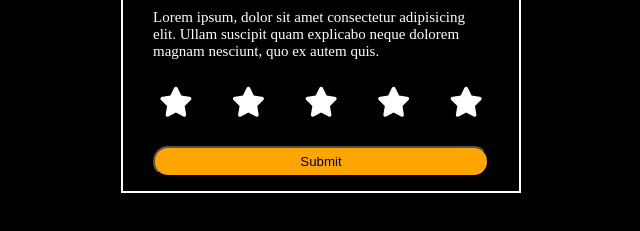
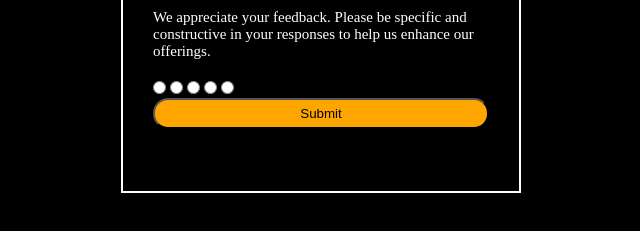
Before and after one commit to Kaisama/Interactive-Rating-Component, a plain HTML site: page Interactive-Rating-Component/index.html in a window 1280 px wide. Shown: the part 297-528 px from the top of the page, without its empty margins (319-959 px from the left). Drawn offline with Linux system fonts and the light colour scheme.

Commit message:
modification and completion

```diff
--- a/Interactive-Rating-Component/index.html
+++ b/Interactive-Rating-Component/index.html
@@ -18,15 +18,15 @@
             Please Provide Feedback !
          </h2>
          <p class="para">
-            Lorem ipsum, dolor sit amet consectetur adipisicing elit. Ullam suscipit quam explicabo neque dolorem magnam nesciunt, quo ex autem quis.
-         </p>
-         <ul class="ul-list">
-            <li class="li-list"><i class="fa-solid fa-star"></i></li>
-            <li class="li-list"><i class="fa-solid fa-star"></i></li>
-            <li class="li-list"><i class="fa-solid fa-star"></i></li>
-            <li class="li-list"><i class="fa-solid fa-star"></i></li>
-            <li class="li-list"><i class="fa-solid fa-star"></i></li>
-         </ul>
+            We appreciate your feedback. Please be specific and constructive in your responses to help us enhance our offerings.         </p>
+        <div class="rating">
+            <input type="radio" name="star" id="star1"><label for="star1"></label>
+            <input type="radio" name="star" id="star2"><label for="star2"></label>
+            <input type="radio" name="star" id="star3"><label for="star3"></label>
+            <input type="radio" name="star" id="star4"><label for="star4"></label>
+            <input type="radio" name="star" id="star5"><label for="star5"></label>
+        </div>
+
 
         <button class="btn">Submit</button>
     </div>
```
